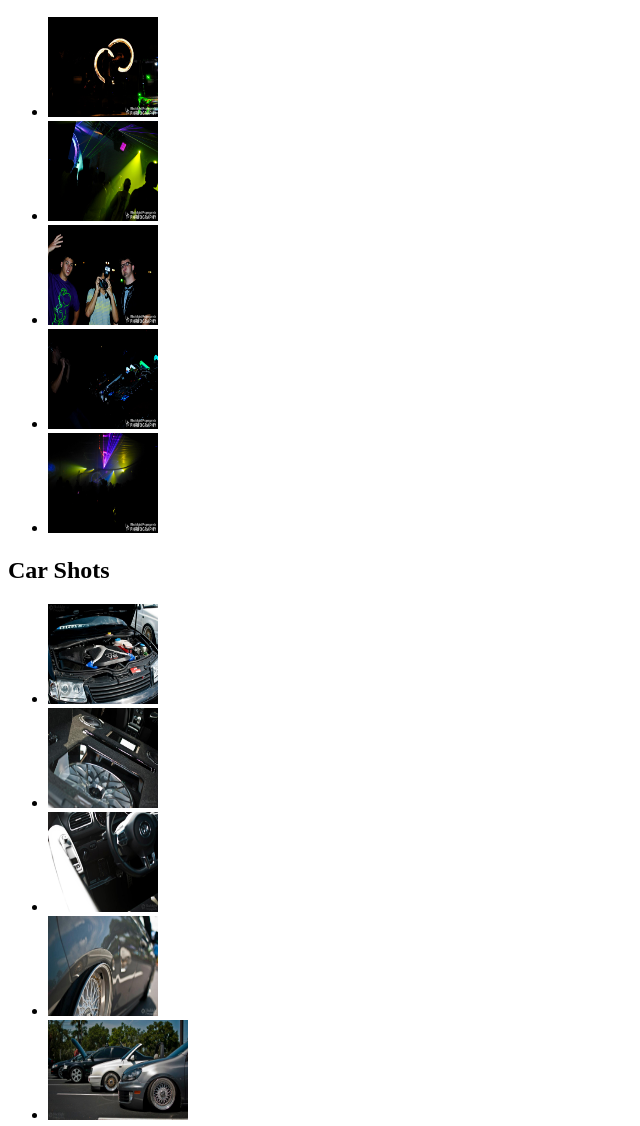
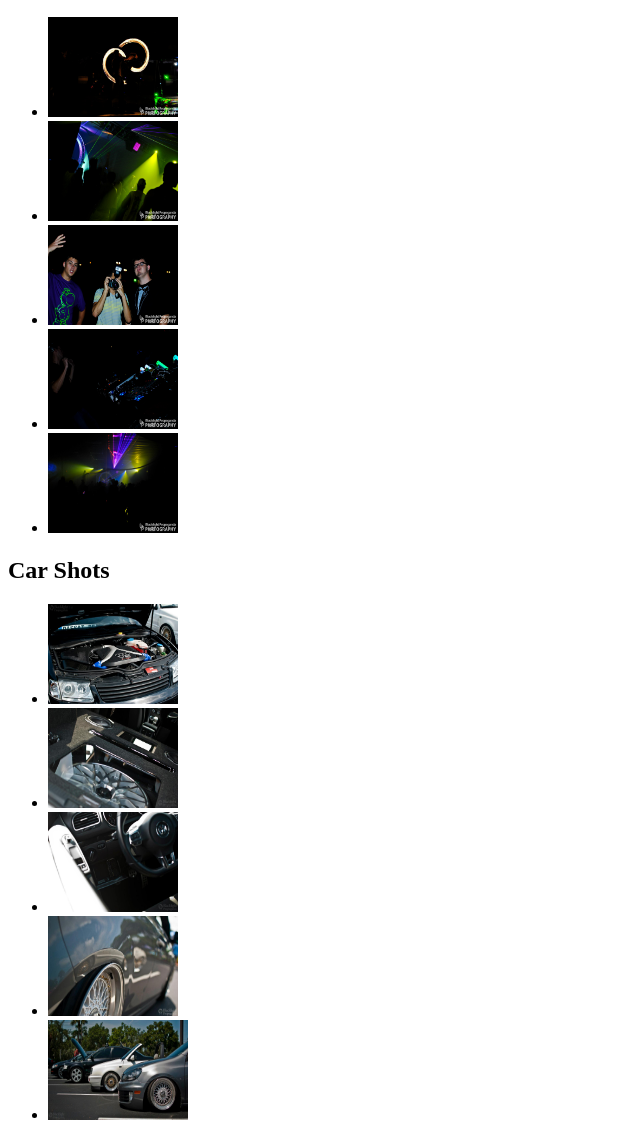
Before and after one commit to christian15/blacklight, a plain HTML site: page gallery.html in a window 1280 px wide. Shown: the part 232-1358 px from the top of the page, without its empty margins (0-640 px from the left). Drawn offline with Linux system fonts and the light colour scheme.

```diff
--- a/gallery.html
+++ b/gallery.html
@@ -19,26 +19,26 @@
 	<h2> ELC Shots </h2>
 	<ul>
 		<li><a href="images/elc1.jpg" title="ELC Pic!"><img
-   	 	src="images/elc1.jpg" alt="ELC Photo" width="110" height="100"></a></li>
+   	 	src="images/elc1.jpg" alt="ELC Photo" width="130" height="100"></a></li>
 		<li><a href="images/elc2.jpg" title="ELC Pic!"><img
-		src="images/elc2.jpg" alt="ELC Photo" width="110" height="100"></a></li>
+		src="images/elc2.jpg" alt="ELC Photo" width="130" height="100"></a></li>
 		<li><a href="images/elc3.jpg" title="ELC Pic!"><img
-		src="images/elc3.jpg" alt="ELC Photo" width="110" height="100"></a></li>
+		src="images/elc3.jpg" alt="ELC Photo" width="130" height="100"></a></li>
 		<li><a href="images/elc4.jpg" title="ELC Pic!"><img
-		src="images/elc4.jpg" alt="ELC Photo" width="110" height="100"></a></li>
+		src="images/elc4.jpg" alt="ELC Photo" width="130" height="100"></a></li>
 		<li><a href="images/elc5.jpg" title="ELC Pic!"><img
-		src="images/elc5.jpg" alt="ELC Photo" width="110" height="100"></a></li>
+		src="images/elc5.jpg" alt="ELC Photo" width="130" height="100"></a></li>
 	</ul>
 	<h2> Car Shots </h2>
 	<ul>
 		<li><a href="images/carshot1.jpg" title="Car Shot!"><img
-		src="images/carshot1.jpg" alt="Car Shot" width="110" height="100"></a></li>
+		src="images/carshot1.jpg" alt="Car Shot" width="130" height="100"></a></li>
 		<li><a href="images/carshot2.jpg" title="Car Shot!"><img
-		src="images/carshot2.jpg" alt="Car Shot" width="110" height="100"></a></li>
+		src="images/carshot2.jpg" alt="Car Shot" width="130" height="100"></a></li>
 		<li><a href="images/carshot3.jpg" title="Car Shot!"><img
-		src="images/carshot3.jpg" alt="Car Shot" width="110" height="100"></a></li>
+		src="images/carshot3.jpg" alt="Car Shot" width="130" height="100"></a></li>
 		<li><a href="images/carshot4.jpg" title="Car Shot!"><img
-		src="images/carshot4.jpg" alt="Car Shot" width="110" height="100"></a></li>
+		src="images/carshot4.jpg" alt="Car Shot" width="130" height="100"></a></li>
 		<li><a href="images/carshot5.jpg" title="Car Shot!"><img
 		src="images/carshot5.jpg" alt="Car Shot" width="140" height="100"></a></li>
 	</ul>
```
Also changed, not shown: contact.html (+2 -1 lines), index.html (+14 -1 lines).
